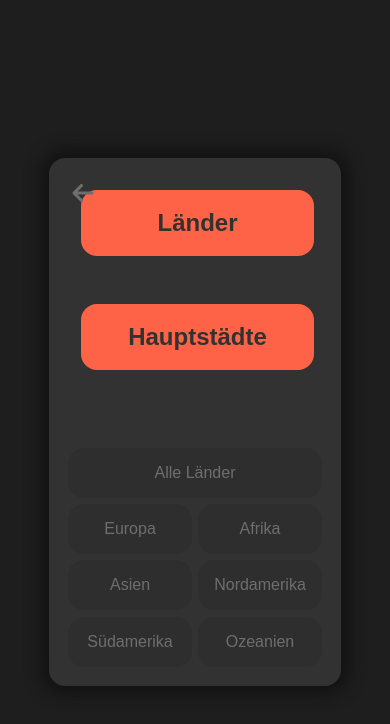
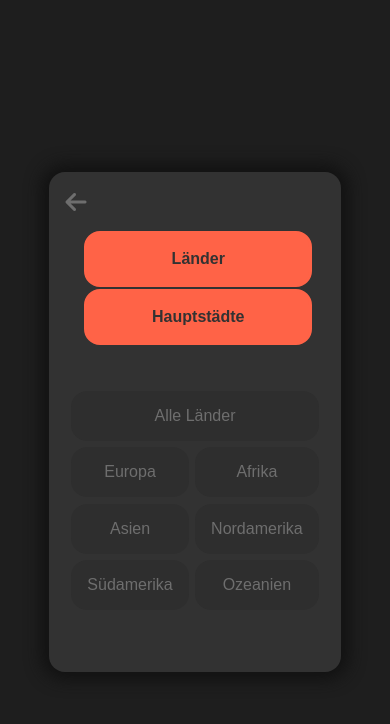
Before and after one commit to Michiii11/Flags, a plain HTML site: page index.html in a window 390 px wide. Both pictures are taken after a click on the element "SINGLEPLAYER". Drawn offline with Linux system fonts and the light colour scheme.

Commit message:
kinda responsive

```diff
--- a/style.css
+++ b/style.css
@@ -35,16 +35,25 @@ main{
     display: none;
     flex-direction: column;
     align-items: center;
-    height:60%;
     width: fit-content;
     transition: 0.4s all ease;
 }
+#mode{
+    padding: 5vh;
+}
 /*---------- Start ----------*/
+#start{
+    height: 30vh;
+    justify-content: center;
+}
 #start .buttons p{
     width: fit-content;
 }
 
 /*---------- Game ----------*/
+#game{
+    padding-block: 3vh;
+}
 #game #input{
     font-size: 2rem;
     text-align: center;
@@ -164,8 +173,8 @@ main{
 
 .back{
     position: absolute;
-    top: 1.5vw;
-    left: 2vw;
+    top: .2vw;
+    left: .2vw;
     font-size: 1.5rem;
     transition: 0.2s all ease;
     padding: 1rem;
@@ -318,6 +327,9 @@ main{
         width: 75vw;
     }
 
+    #start{
+        height: fit-content;
+    }
     #start .buttons, #mode .buttons{
         display: flex;
         flex-direction: column;
@@ -328,8 +340,15 @@ main{
         font-size: 1.2rem;
     }
 
+    #mode{
+        padding: 5vh;
+    }
+    #mode p{
+        font-size: 1rem;
+    }
     #mode .buttons p{
         width: 75%;
+        margin-block: 0.2vw;
     }
     #mode .selector{
         grid-template-columns: 1fr 1fr;
@@ -337,7 +356,6 @@ main{
         justify-content: center;
     }
     #mode .selector p{
-        font-size: 1rem;
         padding-inline: 1rem;
         margin: 0.2rem;
     }
```
